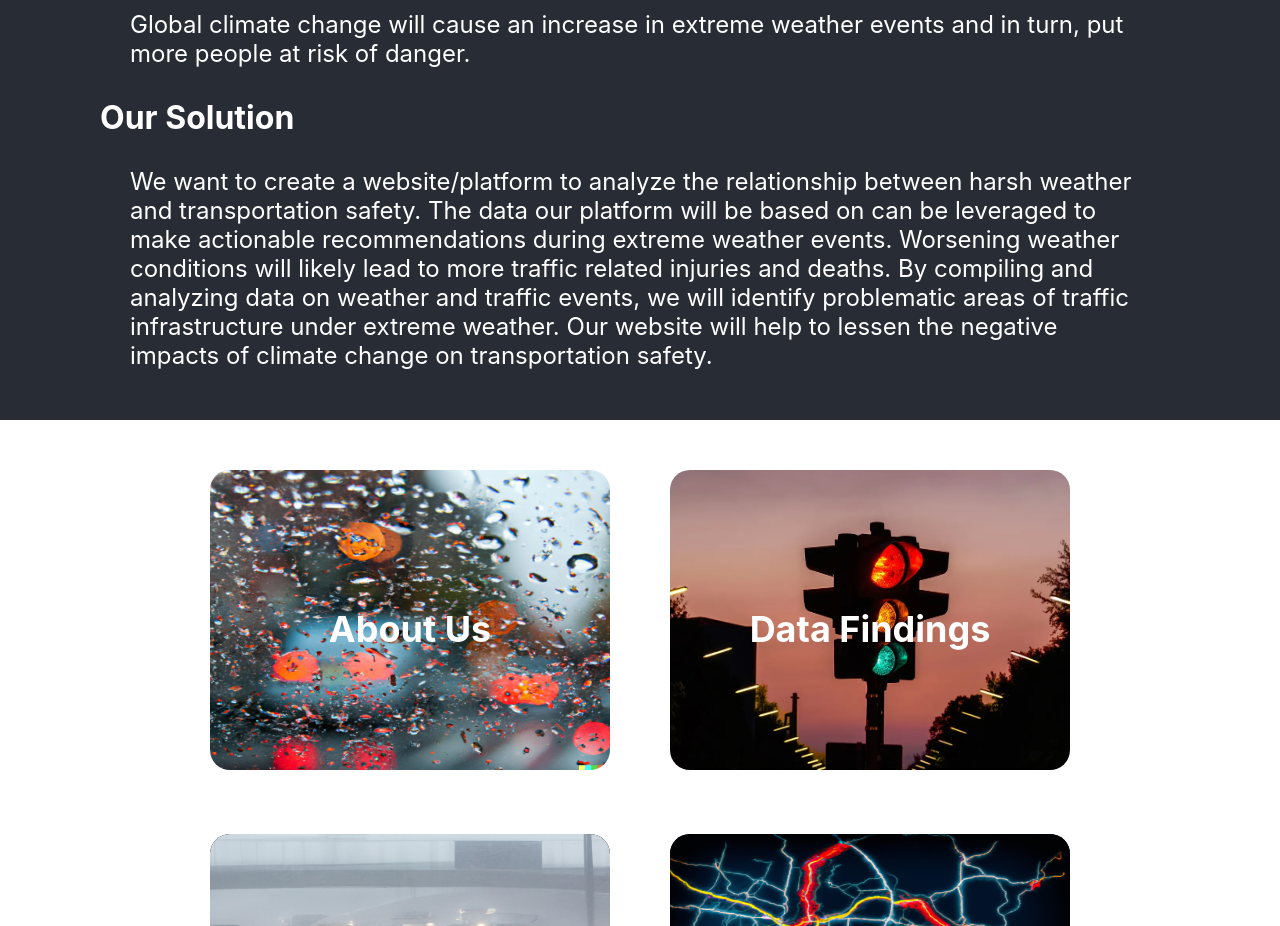
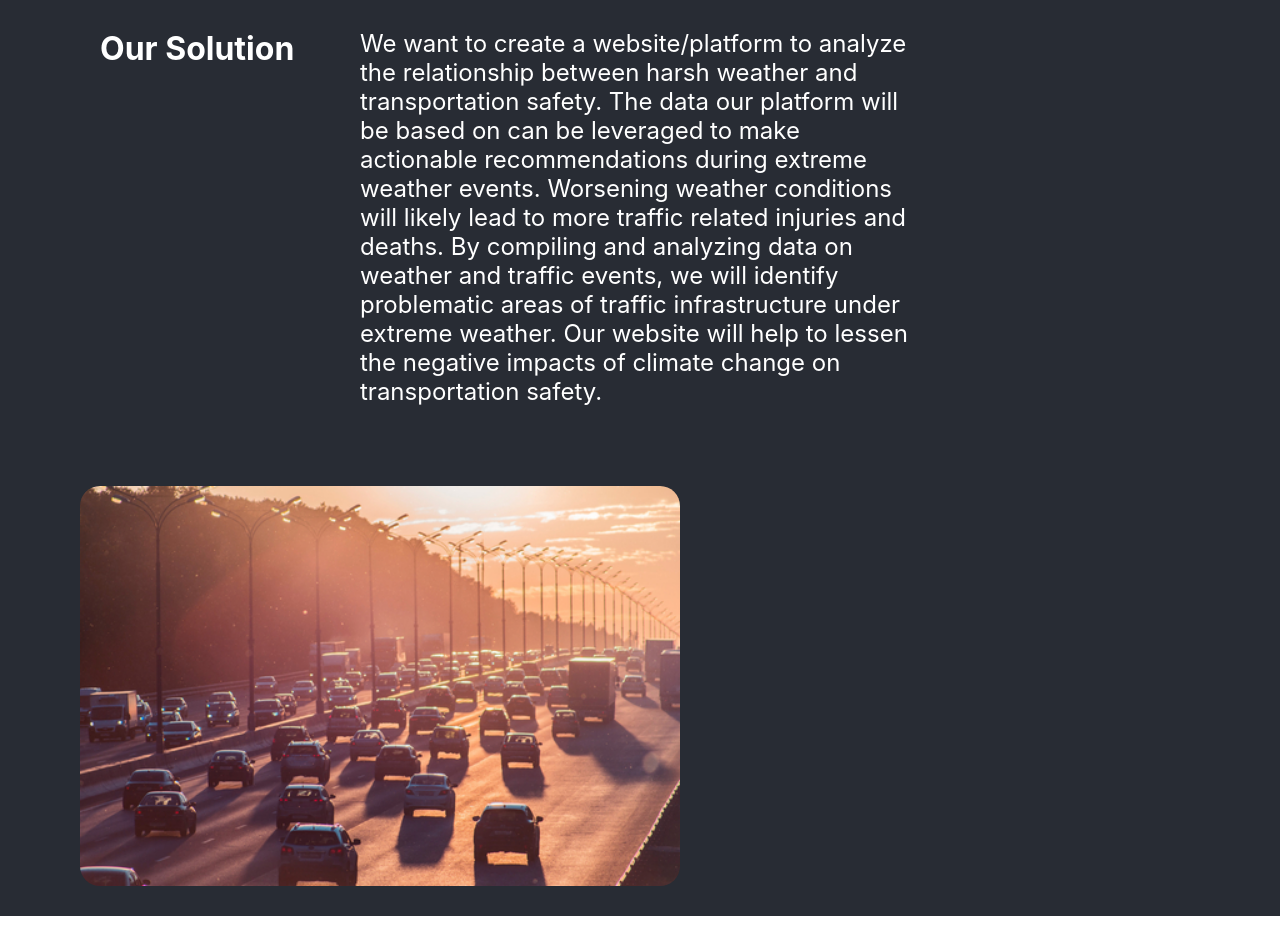
Before and after one commit to Whether-Weather/Front-End, a React (Create React App) app: page / in a window 1280 px wide. Shown: the part 326-1252 px from the top of the page. Built offline with nearby package versions, Linux system fonts and the light colour scheme.

Commit message:
Landing Edits
yah

```diff
--- a/src/App.css
+++ b/src/App.css
@@ -66,7 +66,6 @@
   transform: translate(-50%, -50%);
   font-size: calc(20px + 2vmin);
   font-weight: bolder;
-  width: 400px;
   color: #ffffff;
 }
 
@@ -241,6 +240,17 @@
   mask-size: auto auto;
 }
 
+.landing-tile-text {
+  position: absolute;
+  top: 52%;
+  left: 50%;
+  transform: translate(-50%, -50%);
+  font-size: calc(20px + 2vmin);
+  font-weight: bolder;
+  width: 400px;
+  color: #ffffff;
+}
+
 .landing-content-area {
   display: flex;
   flex-wrap: wrap;
@@ -256,39 +266,58 @@
 
 .landing-top-container {
   display: flex;
-  flex-direction: column;
+  flex-direction: row;
+  flex-wrap: wrap;
   width: 100%;
 }
 
 .landing-top-content {
-  justify-content: center;
+  display: flex;
+  justify-content: left;
   margin: 50px 50px 15px 50px;
 }
 
 .landing-middle-content {
-  justify-content: center;
+  display: flex;
+  justify-content: left;
   margin: 15px 50px 15px 50px;
 }
 
 .landing-bottom-content {
-  justify-content: center;
+  display: flex;
+  justify-content: left;
   margin: 15px 50px 50px 50px;
 }
 
 .landing-top-title {
   color: #ffffff;
-  font-display: flex;
   font-size: xx-large;
   font-weight: bolder;
   margin-bottom: 30px;
+  min-width: 230px;
+  justify-content: left;
 }
 
 .landing-top-text {
   color: #ffffff;
-  font-display: flex;
   font-size: x-large;
   margin-left: 30px;
   margin-right: 30px;
+  max-width: 550px;
+}
+
+.landing-bottom-text {
+  color: #ffffff;
+  font-size: x-large;
+  margin-left: 30px;
+  margin-right: 30px;
+}
+
+.landing-top-image-container {
+  width: 600px;
+  margin: 30px;
+  background-color: #000000;
+  border-radius: 20px;
 }
 
 .landing-tiles-container {
@@ -300,3 +329,18 @@
   padding-top: 20px;
   padding-bottom: 20px;
 }
+
+.landing-left {
+  display: flex;
+}
+
+.landing-left-container {
+  display: flex;
+  flex-direction: column;
+}
+
+.landing-right {
+  display: flex;
+  justify-content: center;
+  align-items: center;
+}
--- a/src/components/LandingClickable.js
+++ b/src/components/LandingClickable.js
@@ -6,7 +6,7 @@ const ImageWithText = ({imageUrl, altText, caption, linkUrl}) => {
     <div className="landing-background-image-container">
       <a href={linkUrl}>
         <img src={imageUrl} className="body-container" alt={altText} />
-        <div className="background-text">{caption}</div>
+        <div className="landing-tile-text">{caption}</div>
       </a>
     </div>
   );
--- a/src/pages/Landing.js
+++ b/src/pages/Landing.js
@@ -4,12 +4,15 @@ import RainyImage from '../assets/RainyWindowAboutUs.png';
 import FunnyTrafic from '../assets/FunnyTrafic.png';
 import DarkWorld from '../assets/DarkWorld.png';
 import LiveGraph from '../assets/LineGraph.png';
-import DarkMap from '../assets/DarkMapWithColoredRoads.png'
+import DarkMap from '../assets/DarkMapWithColoredRoads.png';
+import SunriseTraffic from '../assets/SunriseTraffic.png';
 
 const Landing = () => {
   return (
     <div className="landing-content-area">
       <div className="landing-top-container">
+        <div className="landing-left">
+          <div className="landing-left-container">
             <div className="landing-top-content">
               <div className="landing-top-title">The Problem</div>
               <div className="landing-top-text">Harsh weather conditions pose a threat to transportation safety and human lives.</div>
@@ -21,6 +24,11 @@ const Landing = () => {
             <div className="landing-bottom-content">
               <div className="landing-top-title">Our Solution</div>
               <div className="landing-top-text">We want to create a website/platform to analyze the relationship between harsh weather and transportation safety. The data our platform will be based on can be leveraged to make actionable recommendations during extreme weather events. Worsening weather conditions will likely lead to more traffic related injuries and deaths. By compiling and analyzing data on weather and traffic events, we will identify problematic areas of traffic infrastructure under extreme weather. Our website will help to lessen the negative impacts of climate change on transportation safety.</div>
+            </div>
+          </div>
+        </div>
+        <div className="landing-right">
+          <img src={SunriseTraffic} className="landing-top-image-container" alt="Sunrise Traffic" />
         </div>
       </div>
       <div className="landing-tiles-container">
@@ -57,7 +65,7 @@ const Landing = () => {
       </div>
       <div className="landing-top-container">
         <div className="landing-top-content">
-          <div className="landing-top-text">If you would like to learn more about whether weather and keep up to date with our findings feel free to contact us directly or continue to check in on our live map.</div>
+          <div className="landing-bottom-text">If you would like to learn more about whether weather and keep up to date with our findings feel free to contact us directly or continue to check in on our live map.</div>
         </div>
       </div>
     </div>
```
Also changed, not shown: src/assets/SunriseTraffic.png (added), 1 other file (tests, documents, lock files or other folders). Lines whose indentation alone changed are shown as unchanged.
